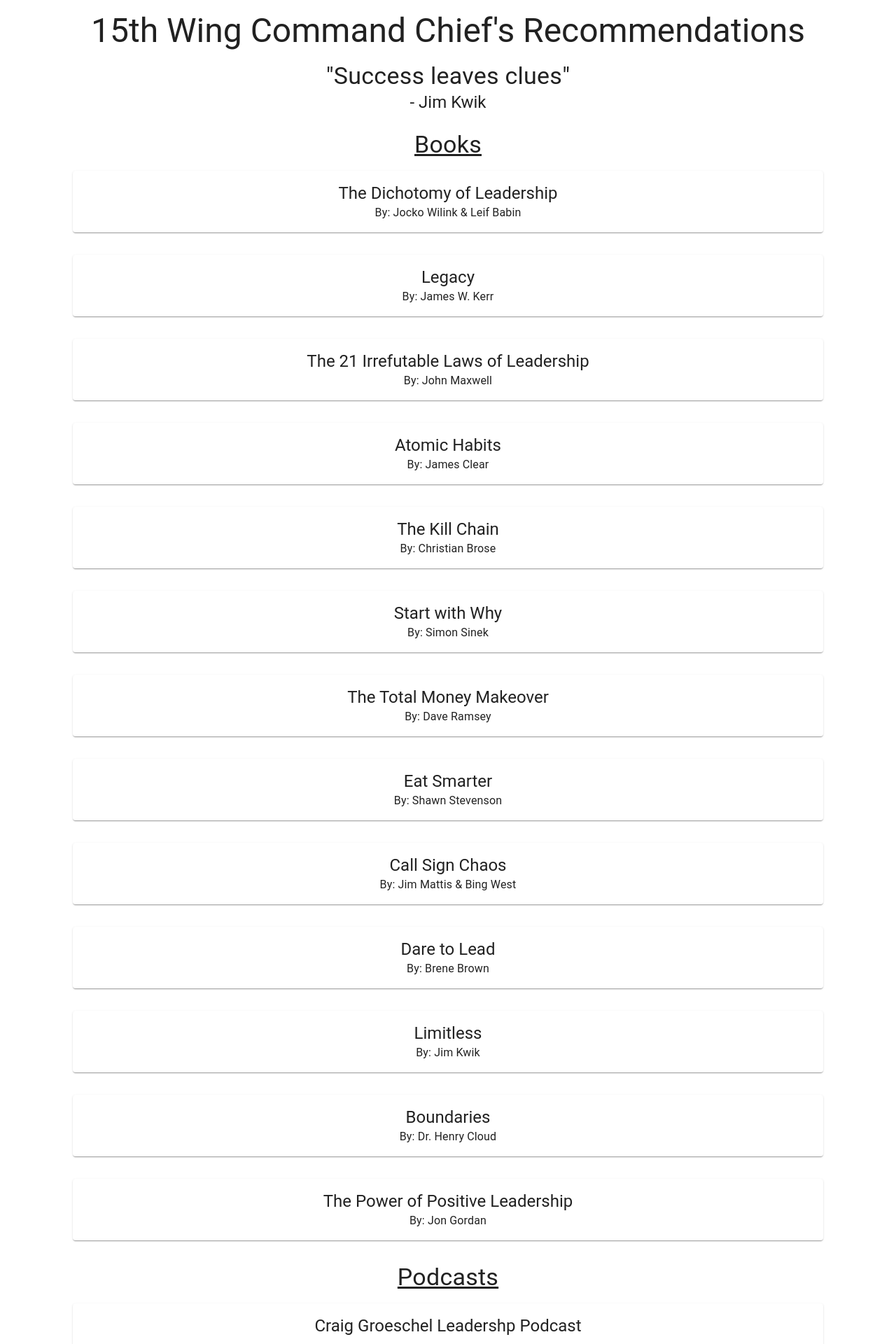
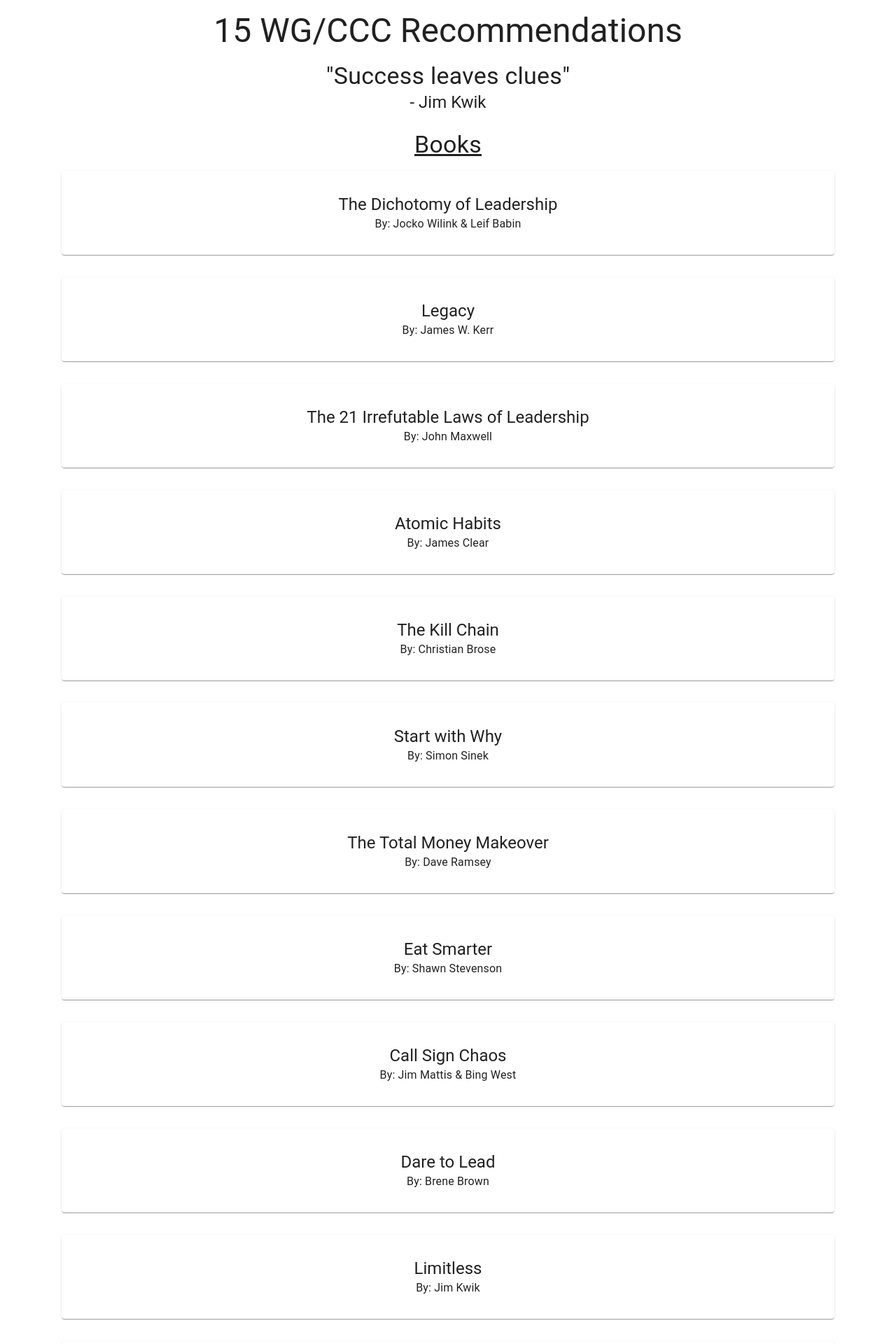
Before and after one commit to 15-WG-Tron/ccc-recommendations, a React (Vite) app: page / in a window 1280 px wide. Shown: the top 1920 px of the page at 70% size. Built offline with nearby package versions, Linux system fonts and the light colour scheme.

Commit message:
fix padding

```diff
--- a/package.json
+++ b/package.json
@@ -33,5 +33,5 @@
     "typescript": "^5.2.2",
     "vite": "^5.2.0"
   },
-  "homepage": "https://https://15-wg-tron.github.io/ccc-recommendations/"
+  "homepage": "https://15-wg-tron.github.io/ccc-recommendations/"
 }
--- a/src/App.tsx
+++ b/src/App.tsx
@@ -28,9 +28,9 @@
 function App() {
 
   return (
-    <Container className='container'>
+    <div>
 
-      <Typography variant='h3' sx={{marginY: 2, textAlign: 'center'}}>15th Wing Command Chief's Recommendations</Typography>
+      <Typography variant='h3' sx={{marginY: 2, textAlign: 'center'}}>15 WG/CCC Recommendations</Typography>
       <Typography variant='h4' sx={{textAlign: 'center'}}>"Success leaves clues"</Typography>
       <Typography variant='h5' sx={{textAlign: 'center', marginBottom: 3}}>- Jim Kwik</Typography>
       <Typography variant='h4' sx={{textAlign: 'center', textDecoration: 'underline'}}>Books</Typography>
@@ -38,7 +38,7 @@
       <Typography variant='h4' sx={{textAlign: 'center', textDecoration: 'underline', marginTop: 2}}>Podcasts</Typography>
         <RecommedationInformation recommadtionList={podcastList} />
 
-    </Container>
+    </div>
   )
 
 }
--- a/src/components/Recommendation.tsx
+++ b/src/components/Recommendation.tsx
@@ -14,7 +14,7 @@
             return (
           <Container key={item.name}>
             <Link href={item.url} underline="none" >
-              <Card sx={{margin: 2, width: 'auto'}}>
+              <Card sx={{marginY: 2, width: 'auto', padding: 2}}>
                 <CardActionArea>
 
                   <CardContent>
@@ -35,7 +35,7 @@
                <Container key={item.name}>
               <Link href={item.url} underline="none">
 
-            <Card sx={{margin: 2, width: 'auto'}}>
+            <Card sx={{marginY: 2, width: 'auto', padding: 2}}>
                 <CardActionArea>
 
                   <CardContent>
--- a/vite.config.ts
+++ b/vite.config.ts
@@ -3,5 +3,6 @@
 
 // https://vitejs.dev/config/
 export default defineConfig({
+  base: "./",
   plugins: [react()],
 })
```
